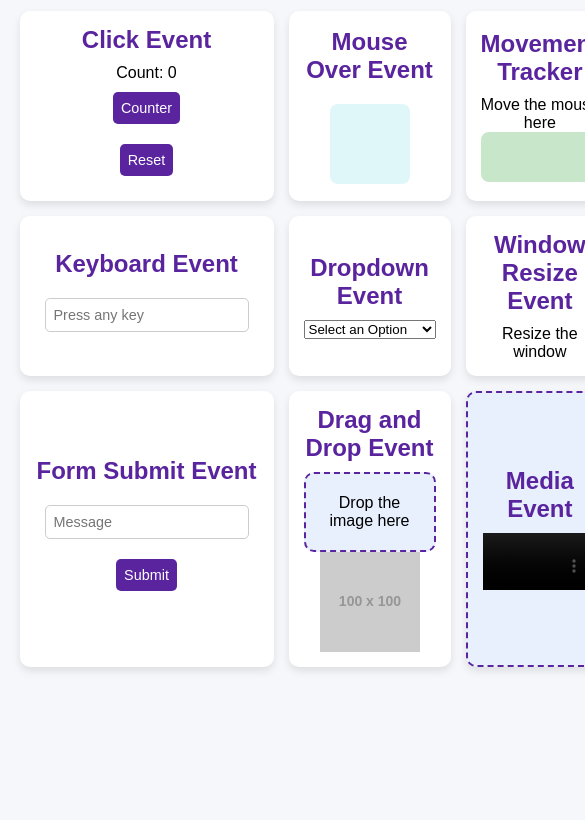
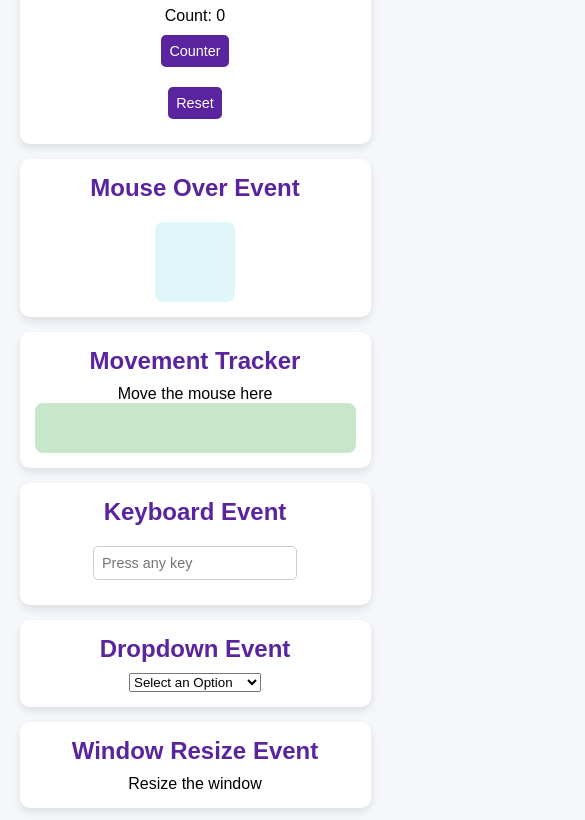
Before and after one commit to FarheenMalak/Event-Tracker-, a plain HTML site: page index.html in a window 390 px wide. Shown: the part 120-940 px from the top of the page, 585 px wide, since content can reach past the window. Before the commit the page ends 844 px from the top, so only its background shows below. Drawn offline with Linux system fonts and the light colour scheme; grey boxes are pictures that could not be loaded; placeholder pictures from the web are drawn by us.

Commit message:
Update style.css

```diff
--- a/style.css
+++ b/style.css
@@ -1,287 +1,143 @@
 * {
-
     box-sizing: border-box;
-
     margin: 0;
-
     padding: 0;
-
     font-family: Arial, sans-serif;
-
 }
 
-
-
 body {
-
     display: flex;
-
     justify-content: center;
-
     align-items: center;
-
     min-height: 100vh;
-
     background: #f5f7fa;
-
 }
 
-
-
 .container {
-
     width: 90%;
-
     max-width: 1200px;
-
-    display: grid;
-
-    grid-template-columns: repeat(3, 1fr);
-
+    display: flex;
+    flex-direction: column;
     gap: 15px;
-
 }
 
-
-
 .title {
-
-    grid-column: span 3;
-
     text-align: center;
-
     font-size: 2rem;
-
     padding: 20px;
-
     background: #59249e;
-
     color: #fff;
-
     border-radius: 10px;
-
 }
 
+/* Flex wrapper for content boxes */
+.flex-wrapper {
+    display: flex;
+    flex-wrap: wrap;
+    gap: 15px;
+    justify-content: space-between;
+}
 
+.box {
+    flex: 1 1 calc(33.33% - 10px);
+    max-width: calc(33.33% - 10px);
+    padding: 20px;
+    border-radius: 10px;
+    background: #fff;
+    box-shadow: 0 4px 8px rgba(0, 0, 0, 0.1);
+    display: flex;
+    flex-direction: column;
+    align-items: center;
+    justify-content: center;
+    text-align: center;
+    font-size: 1.2rem;
+}
+
+.box h2 {
+    margin-bottom: 10px;
+    color: #59249e;
+}
 
 #hoverArea {
-
     width: 100px;
-
     height: 100px;
-
     background-color: #e0f7fa;
-
     margin-top: 10px;
-
     border-radius: 8px;
-
     transition: background-color 0.3s ease;
-
 }
 
-
-
 #mouseArea {
-
     width: 100%;
-
     height: 50px;
-
     background: #c8e6c9;
-
     border-radius: 8px;
-
 }
 
-
-
-.box {
-
-    padding: 20px;
-
-    border-radius: 10px;
-
-    background: #fff;
-
-    box-shadow: 0 4px 8px rgba(0, 0, 0, 0.1);
-
-    display: flex;
-
-    flex-direction: column;
-
-    align-items: center;
-
-    justify-content: center;
-
-    text-align: center;
-
-    font-size: 1.2rem;
-
+button, input {
+    margin: 10px;
+    padding: 10px;
+    font-size: 1rem;
+    border: none;
+    border-radius: 5px;
+    cursor: pointer;
 }
 
-
-
-.box h2 {
-
-    margin-bottom: 10px;
-
-    color: #59249e;
-
+button {
+    background: #59249e;
+    color: #fff;
 }
 
-
-
-.counter-box, .keyboard-box, .resize-box {
-
-    grid-column: span 2;
-
+input {
+    border: 1px solid #ccc;
+    padding-left: 10px;
 }
 
-
-
-button, input {
-
-    margin: 10px;
-
-    padding: 10px;
-
-    font-size: 1rem;
-
-    border: none;
-
-    border-radius: 5px;
-
-    cursor: pointer;
-
+.drag-drop-area, .media-box {
+    flex: 1 1 100%;
+    padding: 20px;
+    border: 2px dashed #59249e;
+    background: #e8f0fe;
+    border-radius: 10px;
 }
 
+/* Responsive styling for tablets */
+@media (max-width: 800px) {
+    .box {
+        flex: 1 1 calc(50% - 10px);
+        max-width: calc(50% - 10px);
+    }
 
-
-button {
-
-    background: #59249e;
-
-    color: #fff;
-
+    .title {
+        font-size: 1.8rem;
+    }
 }
 
-
-
-input {
-
-    border: 1px solid #ccc;
-
-    padding-left: 10px;
-
-}
-
-
-
-.drag-drop-area, .media-box {
-
-    padding: 20px;
-
-    border: 2px dashed #59249e;
-
-    background: #e8f0fe;
-
-    border-radius: 10px;
-
-}
-
-
-
-/* Responsive styling for tablets */
-
-@media (max-width: 800px) {
-
-    .container {
-
-        grid-template-columns:  1fr;
-
+/* Mobile styling (max-width: 480px) */
+@media (max-width: 480px) {
+    .flex-wrapper {
+        flex-direction: column;
     }
 
-
+    .box {
+        flex: 1 1 100%;
+        max-width: 100%;
+        font-size: 1rem;
+        padding: 15px;
+    }
 
     .title {
-
-        font-size: 1.8rem;
-
+        font-size: 1.6rem;
+        padding: 15px;
     }
 
-
-
-    .counter-box, .keyboard-box, .resize-box {
-
-        grid-column: span 1;
-
+    #hoverArea {
+        width: 80px;
+        height: 80px;
     }
 
+    button, input {
+        font-size: 0.9rem;
+        padding: 8px;
+    }
 }
-
-
-
-
-
-/* Mobile styling (max-width: 480px) */
-
-@media (max-width: 480px) {
-
-    .container {
-
-        grid-template-columns: 1fr; /* One column layout */
-
-    }
-
-
-
-    .title {
-
-        font-size: 1.6rem;
-
-        padding: 15px;
-
-    }
-
-
-
-    #hoverArea {
-
-        width: 80px;
-
-        height: 80px;
-
-    }
-
-
-
-    .box {
-
-        font-size: 1rem;
-
-        padding: 15px;
-
-        width: 100%; /* Ensures full width of the container */
-
-    }
-
-
-
-    button, input {
-
-        font-size: 0.9rem;
-
-        padding: 8px;
-
-    }
-
-
-
-    .counter-box, .keyboard-box, .resize-box {
-
-        grid-column: span 1; /* Ensure they behave like single items */
-
-    }
-
-}
```
